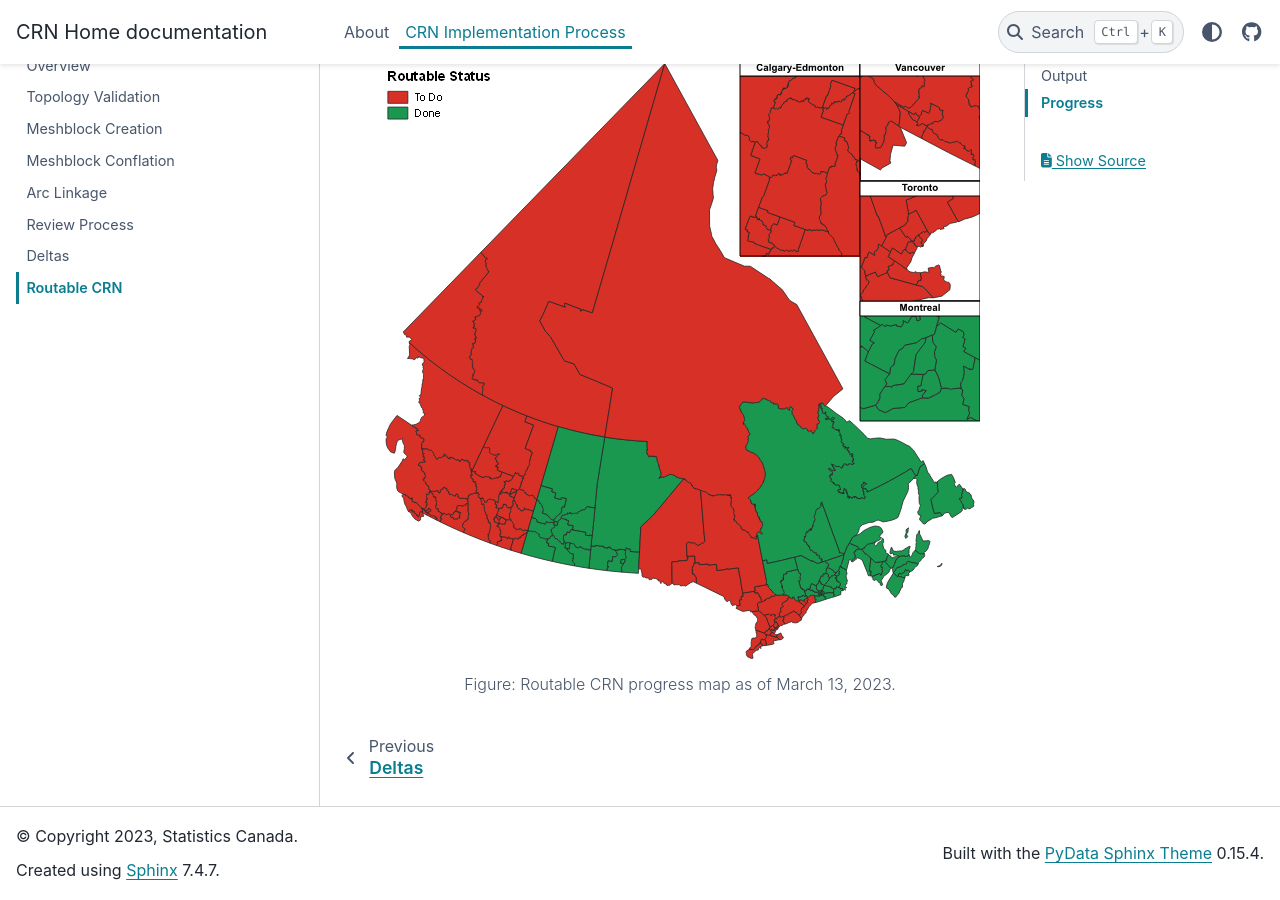
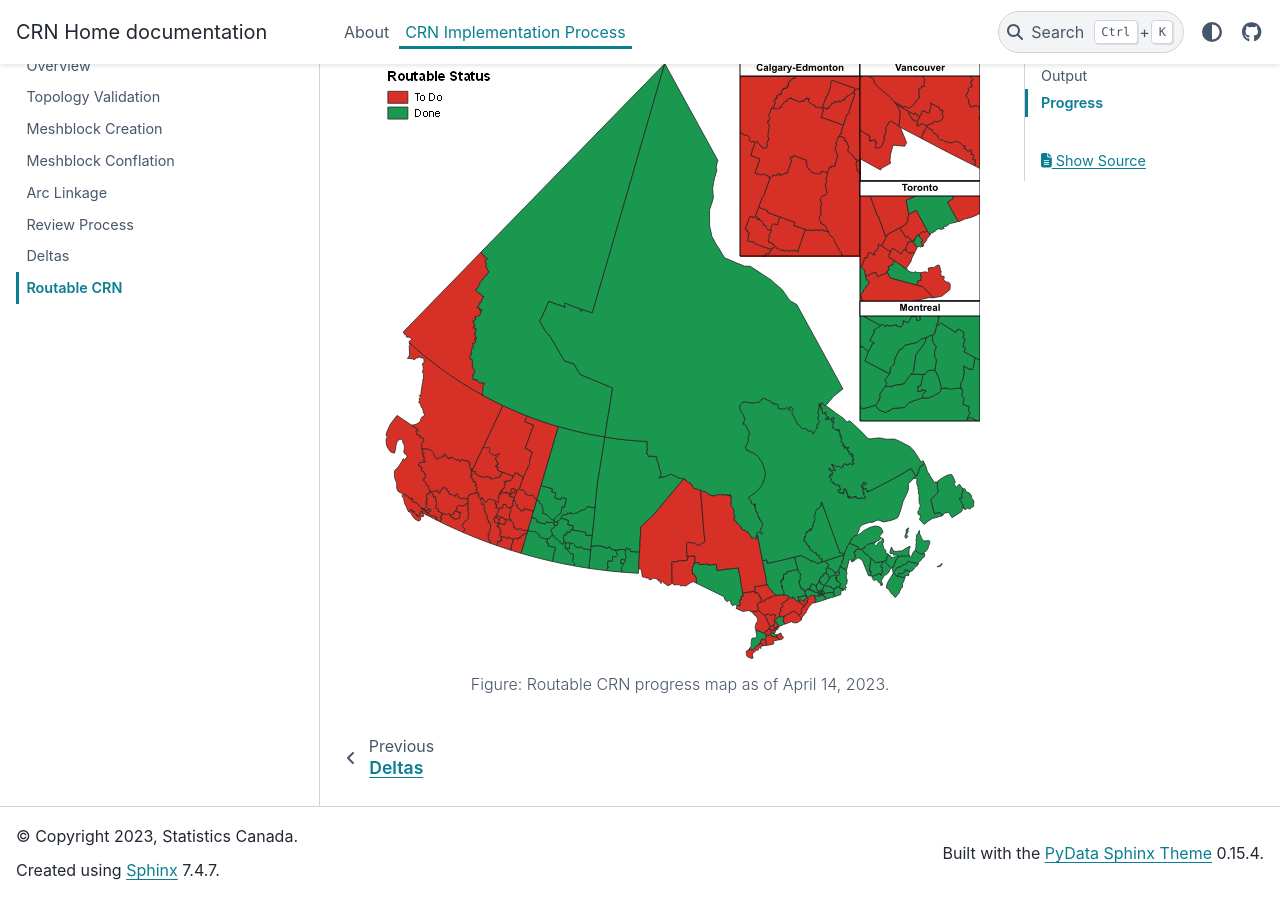
Before and after one commit to StatCan/egp-crn, a Sphinx documentation site: the page built from docs/source/crn_implementation_process/routable_crn.rst, in a window 1280 px wide and 900 px high, scrolled down 3716 px. Built offline with Sphinx 7.4.7 and the PyData theme 0.15.4, drawn with Linux system fonts in a browser that asks for light colours.

Commit message:
Progress maps updated

```diff
--- a/docs/source/crn_implementation_process/meshblock_conflation.rst
+++ b/docs/source/crn_implementation_process/meshblock_conflation.rst
@@ -210,4 +210,4 @@ Progress
 .. figure:: /source/_static/progress/meshblock_conflation_progress_map.png
     :alt: Meshblock conflation progress map.
 
-    Figure: Meshblock conflation progress map as of March 13, 2023.
+    Figure: Meshblock conflation progress map as of April 14, 2023.
--- a/docs/source/crn_implementation_process/meshblock_creation.rst
+++ b/docs/source/crn_implementation_process/meshblock_creation.rst
@@ -326,4 +326,4 @@ Progress
 .. figure:: /source/_static/progress/meshblock_creation_progress_map.png
     :alt: Meshblock creation progress map.
 
-    Figure: Meshblock creation progress map as of March 13, 2023.
+    Figure: Meshblock creation progress map as of April 14, 2023.
--- a/docs/source/crn_implementation_process/routable_crn.rst
+++ b/docs/source/crn_implementation_process/routable_crn.rst
@@ -89,4 +89,4 @@ Progress
 .. figure:: /source/_static/progress/routable_crn_progress_map.png
     :alt: Routable CRN progress map.
 
-    Figure: Routable CRN progress map as of March 13, 2023.
+    Figure: Routable CRN progress map as of April 14, 2023.
```
Also changed, not shown: docs/source/_static/progress/meshblock_conflation_progress_map.png, docs/source/_static/progress/meshblock_creation_progress_map.png, docs/source/_static/progress/routable_crn_progress_map.png, 14 other files.
